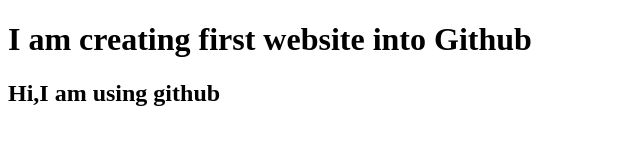
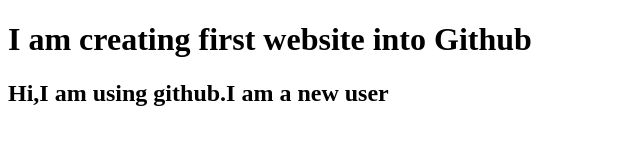
Before and after one commit to mahfuz-antor/my-first-website, a plain HTML site: page index.html in a window 1280 px wide. Shown: the whole page, without its empty margins (0-640 px from the left). Drawn offline with Linux system fonts and the light colour scheme.

Commit message:
Update index.html

```diff
--- a/index.html
+++ b/index.html
@@ -7,6 +7,6 @@
 </head>
 <body>
     <h1>I am creating first website into Github</h1>
-    <h2>Hi,I am using github</h2>
+    <h2>Hi,I am using github.I am a new user</h2>
 </body>
 </html>
```
